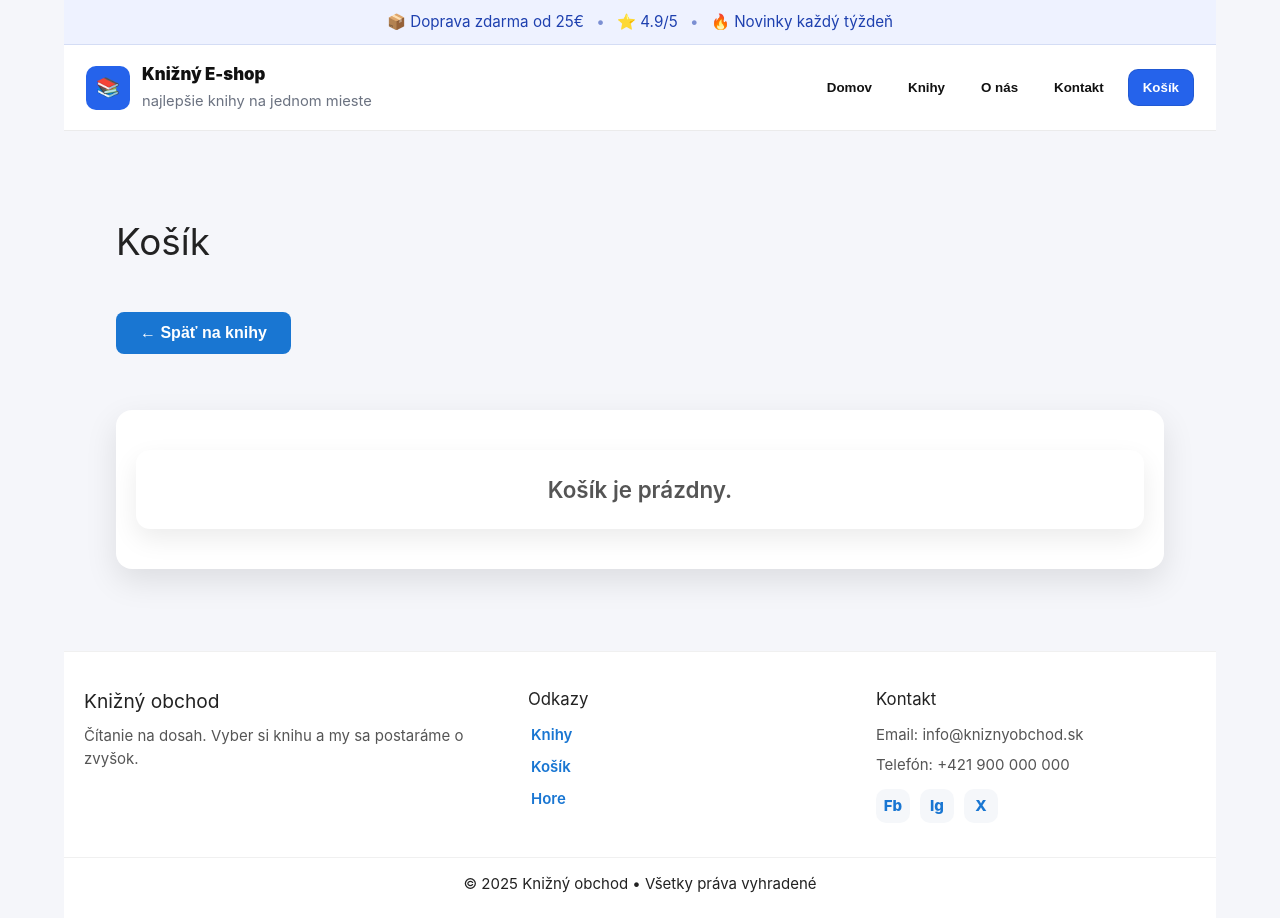
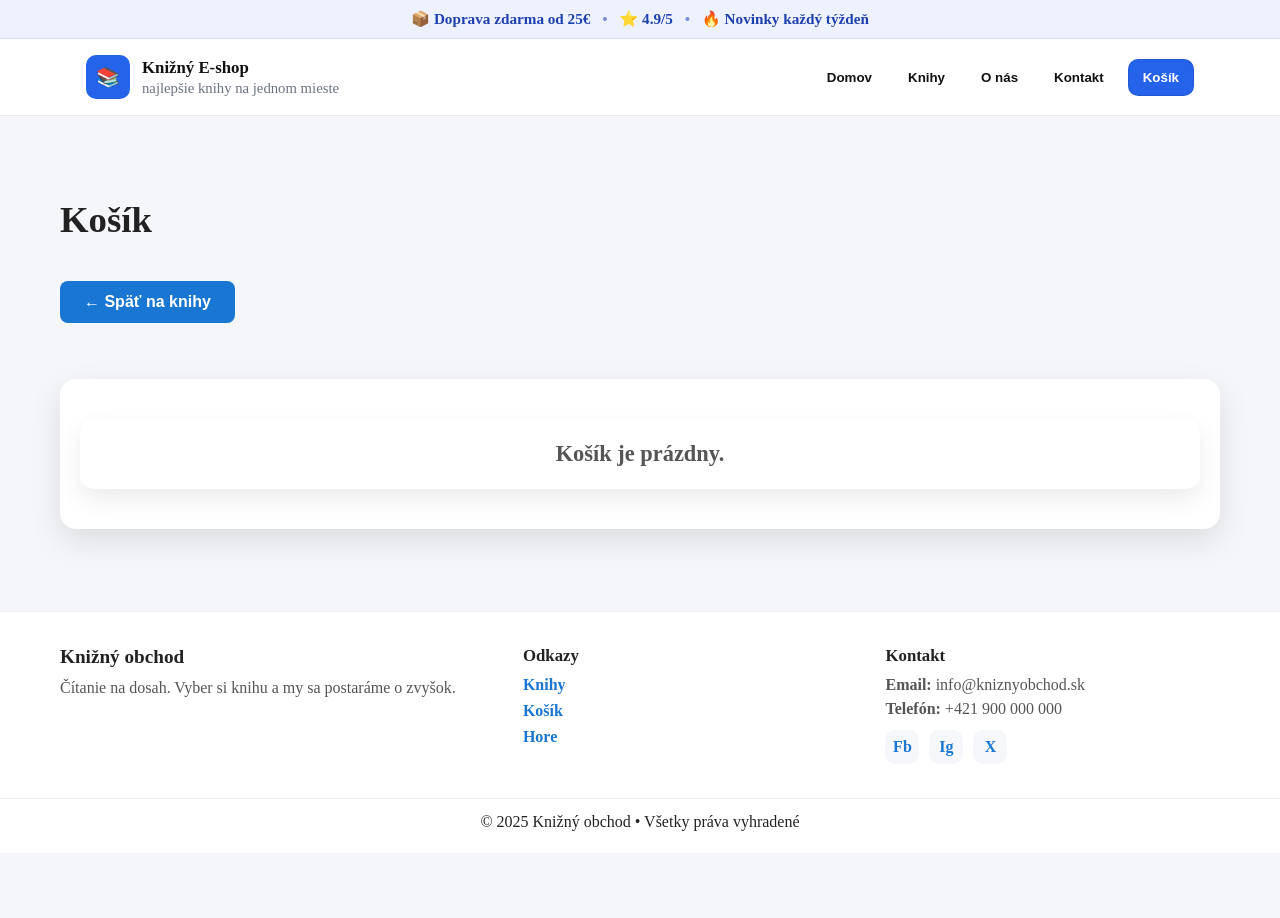
Before and after one commit to bebeBerni/Knizny-e-shop, a Vue app: page /kosik in a window 1280 px wide. After the commit the page ends 853 px from the top, so only its background shows below. Built offline with nearby package versions, Linux system fonts and the light colour scheme; the HTML template or start-up script is replaced by a standard one.

Commit message:
css oprava

```diff
--- a/src/components/Footer.vue
+++ b/src/components/Footer.vue
@@ -28,8 +28,10 @@
     </div>
 
     <div class="bottom">
-      <p>© {{ year }} Knižný obchod • Všetky práva vyhradené</p>
-    </div>
+  <div class="bottom-inner">
+    <p>© {{ year }} Knižný obchod • Všetky práva vyhradené</p>
+  </div>
+</div>
   </footer>
 </template>
 
--- a/src/main.ts
+++ b/src/main.ts
@@ -1,5 +1,3 @@
-import './assets/main.css'
-
 import { createApp } from 'vue'
 import { createPinia } from 'pinia'
 
```
